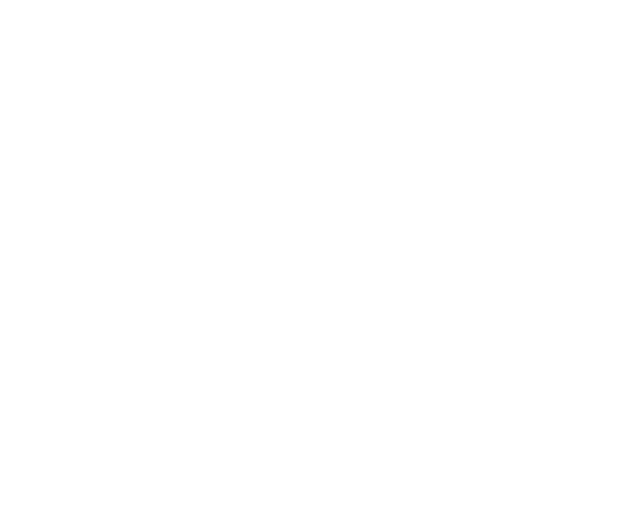
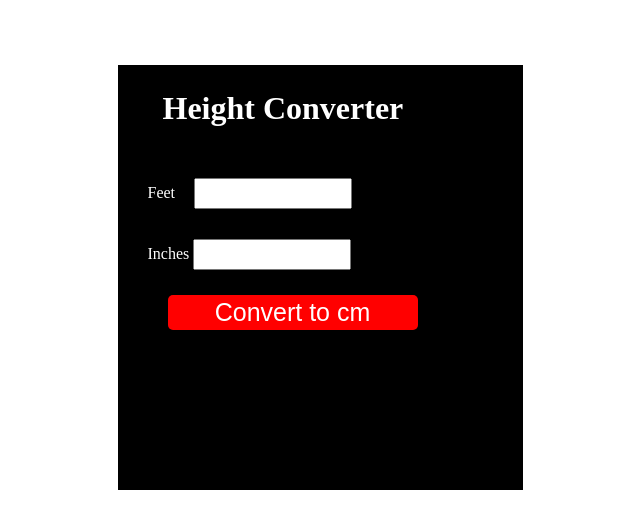
Before and after one commit to WaleedOMEGA/Height-Converter, a plain HTML site: page index.html in a window 1280 px wide. Shown: the whole page, without its empty margins (320-960 px from the left). Drawn offline with Linux system fonts and the light colour scheme.

Commit message:
complete

```diff
--- a/index.html
+++ b/index.html
@@ -7,6 +7,19 @@
     <link rel="stylesheet" href="style.css">
 </head>
 <body>
+    <div id ="container">
+		<h1> Height Converter</h1>
+		Feet
+		<input type="text" id="feet" > <br/>
+		Inches
+		<input type="text" id="inches" > <br/>
+		<input type="submit" id="submit" value="Convert to cm"> <br/><br/>
+
+	  <div id="result"></div>
+
+
+
+  </div>
     <script src="script.js"></script>
 </body>
 </html>
--- a/script.js
+++ b/script.js
@@ -0,0 +1,15 @@
+
+
+ const heightConverter=()=>{
+ 	const feet = parseInt(document.getElementById("feet").value *12);
+ 	const inches = parseInt(document.getElementById("inches").value);
+
+ 	let cm = (feet + inches) *2.54;
+	let n = cm.toFixed(0);
+
+
+
+ 	document.getElementById("result").innerHTML = n;
+
+}
+ document.getElementById("submit").addEventListener("click", heightConverter);
--- a/style.css
+++ b/style.css
@@ -0,0 +1,51 @@
+#container {
+
+    width: 375px;
+    height: 425px;
+    margin: 65px auto;
+    background-color: #000;
+    padding-left: 30px;
+    color: #fff;
+}
+
+#feet {
+
+    width: 150px;
+    height: 25px;
+    margin-top: 30px;
+    margin-left: 15px;
+}
+
+#inches {
+    width: 150px;
+    height: 25px;
+    margin-top: 30px;
+}
+
+
+
+#result {
+
+    font-size: 35px;
+    margin-left: 60px;
+    color: yellow;
+}
+
+#submit {
+
+    width: 250px;
+    height: 35px;
+    margin-left: 20px;
+    margin-top: 25px;
+    border-radius: 5px;
+    border-style: none;
+    background-color: red;
+    color: #fff;
+    font-size: 25px;
+}
+
+h1 {
+
+    padding-left: 15px;
+    padding-top: 25px;
+}
```
